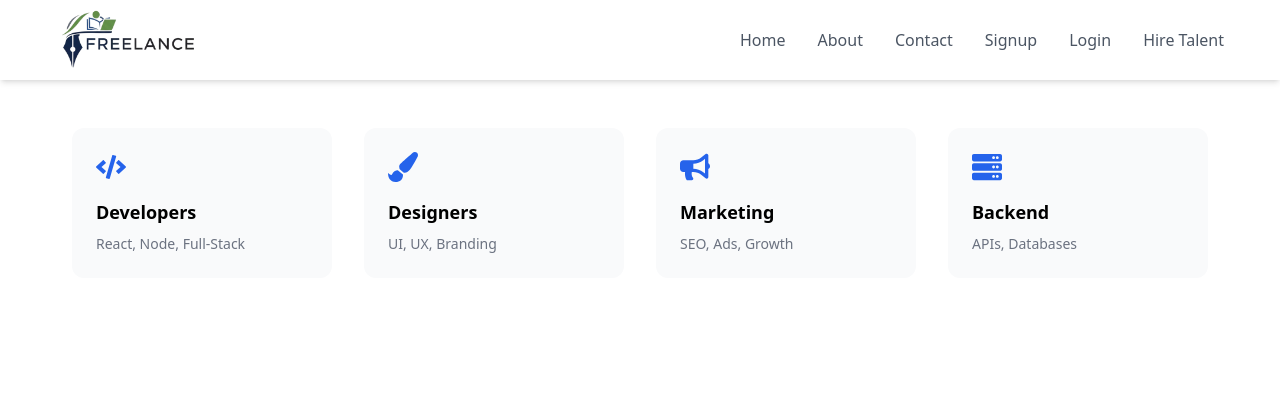
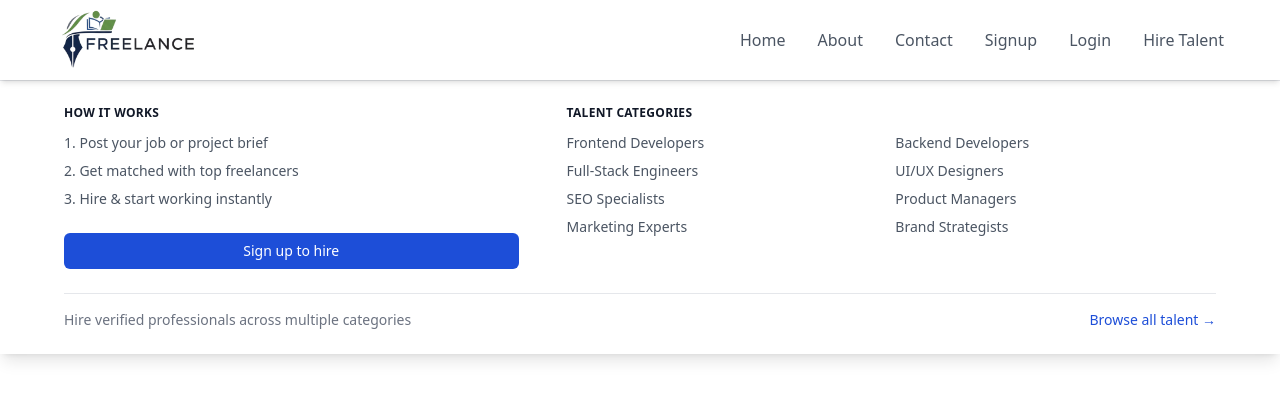
Before and after one commit to Alihaider592/freelance, a React (Create React App) app in the folder freelancing-app/: page /hire_talent in a window 1280 px wide. Shown: the top 400 px of the page. Built offline with nearby package versions, Linux system fonts and the light colour scheme.

Commit message:
page changed

```diff
--- a/freelancing-app/src/pages/hire_talent.jsx
+++ b/freelancing-app/src/pages/hire_talent.jsx
@@ -1,29 +1,157 @@
-import { FaCode, FaPaintBrush, FaBullhorn, FaServer } from "react-icons/fa"
+// const HireTalentPanel = () => {
+//   return (
+//     <div className="bg-white">
+//       <div className="max-w-[1216px] mx-auto px-8 py-6">
 
-const data = [
-  { icon: <FaCode />, title: "Developers", desc: "React, Node, Full-Stack" },
-  { icon: <FaPaintBrush />, title: "Designers", desc: "UI, UX, Branding" },
-  { icon: <FaBullhorn />, title: "Marketing", desc: "SEO, Ads, Growth" },
-  { icon: <FaServer />, title: "Backend", desc: "APIs, Databases" }
-]
+//         <div className="grid grid-cols-[2fr_1fr] gap-12">
 
-const HireTalentPanel = () => {
+//           {/* Left: Actions */}
+//           <div>
+//             <div className="text-sm font-semibold text-gray-900 mb-4">
+//               Hiring Center
+//             </div>
+
+//             <div className="grid grid-cols-2 gap-4">
+
+//               <div className="border rounded-md p-4 hover:border-blue-600 cursor-pointer transition">
+//                 <div className="text-sm font-medium text-gray-800">
+//                   Post a job
+//                 </div>
+//                 <div className="text-xs text-gray-500 mt-1">
+//                   Get proposals from qualified freelancers
+//                 </div>
+//               </div>
+
+//               <div className="border rounded-md p-4 hover:border-blue-600 cursor-pointer transition">
+//                 <div className="text-sm font-medium text-gray-800">
+//                   Browse talent
+//                 </div>
+//                 <div className="text-xs text-gray-500 mt-1">
+//                   Search freelancers by skill & availability
+//                 </div>
+//               </div>
+
+//               <div className="border rounded-md p-4 hover:border-blue-600 cursor-pointer transition">
+//                 <div className="text-sm font-medium text-gray-800">
+//                   Shortlisted
+//                 </div>
+//                 <div className="text-xs text-gray-500 mt-1">
+//                   View people you saved
+//                 </div>
+//               </div>
+
+//               <div className="border rounded-md p-4 hover:border-blue-600 cursor-pointer transition">
+//                 <div className="text-sm font-medium text-gray-800">
+//                   Messages
+//                 </div>
+//                 <div className="text-xs text-gray-500 mt-1">
+//                   Talk to candidates
+//                 </div>
+//               </div>
+
+//             </div>
+//           </div>
+
+//           {/* Right: Live status */}
+//           <div>
+//             <div className="text-sm font-semibold text-gray-900 mb-4">
+//               Hiring status
+//             </div>
+
+//             <div className="space-y-3 text-sm">
+
+//               <div className="flex justify-between">
+//                 <span className="text-gray-600">Open jobs</span>
+//                 <span className="font-medium text-gray-900">3</span>
+//               </div>
+
+//               <div className="flex justify-between">
+//                 <span className="text-gray-600">New proposals</span>
+//                 <span className="font-medium text-gray-900">14</span>
+//               </div>
+
+//               <div className="flex justify-between">
+//                 <span className="text-gray-600">Active chats</span>
+//                 <span className="font-medium text-gray-900">5</span>
+//               </div>
+
+//               <div className="flex justify-between">
+//                 <span className="text-gray-600">Hires this month</span>
+//                 <span className="font-medium text-gray-900">2</span>
+//               </div>
+
+//             </div>
+
+//             <div className="mt-6 text-sm text-blue-700 hover:underline cursor-pointer">
+//               Go to hiring dashboard →
+//             </div>
+//           </div>
+
+//         </div>
+
+//       </div>
+//     </div>
+//   )
+// }
+
+// export default HireTalentPanel
+const HireTalentPanelGuest = () => {
   return (
-    <div className="max-w-[1216px] mx-auto px-10 py-12">
-      <div className="grid grid-cols-4 gap-8">
-        {data.map((item, i) => (
-          <div
-            key={i}
-            className="p-6 bg-gray-50 rounded-xl hover:shadow-lg transition cursor-pointer"
-          >
-            <div className="text-blue-600 text-3xl mb-4">{item.icon}</div>
-            <h3 className="text-lg font-semibold">{item.title}</h3>
-            <p className="text-gray-500 text-sm mt-2">{item.desc}</p>
+    <div className="bg-white shadow-lg border-t border-gray-200">
+      <div className="max-w-[1216px] mx-auto px-8 py-6">
+
+        <div className="grid grid-cols-[1.4fr_2fr] gap-12">
+
+          {/* Left: How it works */}
+          <div className="flex flex-col justify-between">
+            <div>
+              <h4 className="text-xs font-semibold text-gray-900 uppercase mb-3 tracking-wide">
+                How it works
+              </h4>
+
+              <ol className="list-decimal list-inside text-gray-600 space-y-2 text-sm">
+                <li>Post your job or project brief</li>
+                <li>Get matched with top freelancers</li>
+                <li>Hire & start working instantly</li>
+              </ol>
+            </div>
+
+            <button className="mt-6 w-full py-2 px-4 bg-blue-700 text-white rounded-md hover:bg-blue-800 transition text-sm font-medium">
+              Sign up to hire
+            </button>
           </div>
-        ))}
+
+          {/* Right: Talent showcase */}
+          <div>
+            <h4 className="text-xs font-semibold text-gray-900 uppercase mb-3 tracking-wide">
+              Talent categories
+            </h4>
+
+            <ul className="grid grid-cols-2 gap-2 text-gray-600 text-sm">
+              <li className="hover:text-blue-700 cursor-pointer transition">Frontend Developers</li>
+              <li className="hover:text-blue-700 cursor-pointer transition">Backend Developers</li>
+              <li className="hover:text-blue-700 cursor-pointer transition">Full-Stack Engineers</li>
+              <li className="hover:text-blue-700 cursor-pointer transition">UI/UX Designers</li>
+              <li className="hover:text-blue-700 cursor-pointer transition">SEO Specialists</li>
+              <li className="hover:text-blue-700 cursor-pointer transition">Product Managers</li>
+              <li className="hover:text-blue-700 cursor-pointer transition">Marketing Experts</li>
+              <li className="hover:text-blue-700 cursor-pointer transition">Brand Strategists</li>
+            </ul>
+          </div>
+
+        </div>
+
+        {/* Bottom strip */}
+        <div className="mt-6 pt-4 border-t border-gray-200 text-sm text-gray-500 flex justify-between">
+          <span>Hire verified professionals across multiple categories</span>
+          <span className="text-blue-700 hover:underline cursor-pointer">
+            Browse all talent →
+          </span>
+        </div>
+
       </div>
     </div>
   )
 }
 
-export default HireTalentPanel
+export default HireTalentPanelGuest
```
